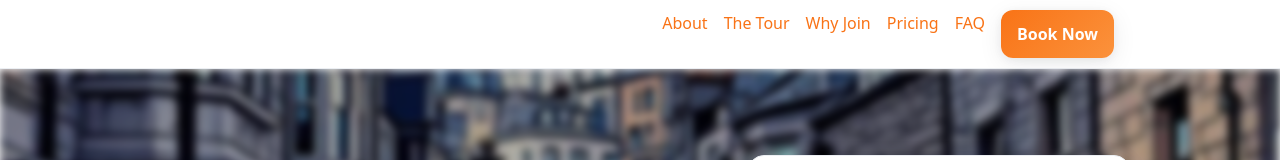
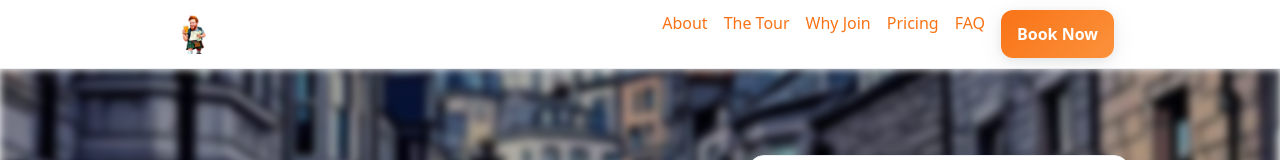
Before and after one commit to Dcdcxx/daunder-with-dan, a plain HTML site: page index.html in a window 1280 px wide. Shown: the top 160 px of the page. Drawn offline with Linux system fonts and the light colour scheme.

Commit message:
Add mascot image to navbar

```diff
--- a/index.html
+++ b/index.html
@@ -150,10 +150,10 @@
 <body>
   <header class="nav">
     <div class="nav-inner">
-      <div class="brand">
-        <img src="logo.png" alt="A Daunder with Dan logo" onerror="this.style.display='none'">
+        <div class="brand">
+            <img src="mascot.png" alt="A Daunder with Dan mascot" style="height: 40px; width: auto;">
+          </div>
 
-      </div>
       <nav class="links">
         <a href="#about">About</a>
         <a href="#tour">The Tour</a>
```
Also changed, not shown: mascot.png (added), 1 other file.
